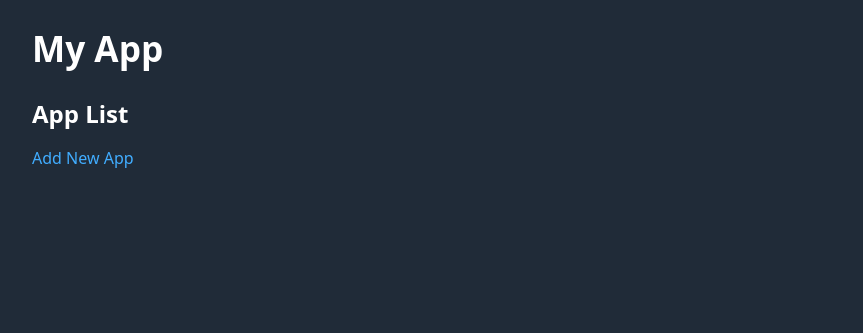
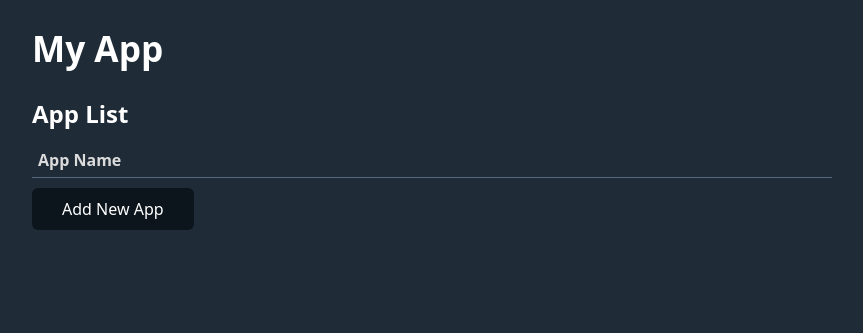
Before and after one commit to bartlomiej-aleksiejczyk/DevDossier, a Django app: page /app/ in a window 1280 px wide. Shown: the top 333 px of the page, without its empty margins (208-1071 px from the left). Run offline with Django 4.2, Linux system fonts and the light colour scheme; data that the repository does not hold is empty; some libraries are stand-ins or nearby versions.

Commit message:
Expand app list template with more inflammations

```diff
--- a/tracker/templates/app/app_list.html
+++ b/tracker/templates/app/app_list.html
@@ -6,15 +6,24 @@
 {% endblock %}
 
 {% block content %}
-    <h2>App List</h2>
-    <ul>
-        {% for app in apps %}
-            <li>
-                <a href="{% url 'app_detail' app.pk %}">{{ app.name }}</a>
-            </li>
-        {% endfor %}
-    </ul>
-    <a href="{% url 'app_create' %}">Add New App</a>
+    <article class="separate">
+        <h2 class="centered">App List</h2>
+        <table>
+            <thead>
+                <tr>
+                    <th>App Name</th>
+                </tr>
+            </thead>
+            <tbody>
+                {% for app in apps %}
+                    <tr>
+                        <td><a href="{% url 'app_detail' app.pk %}">{{ app.name }}</a></td>
+                    </tr>
+                {% endfor %}
+            </tbody>
+        </table>
+        <button onclick="location.href='{% url 'app_create' %}';">Add New App</button>
+    </article>
 {% endblock %}
 
 {% block extra_js %}
```
